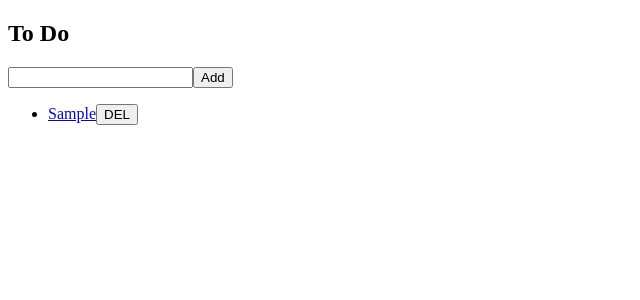
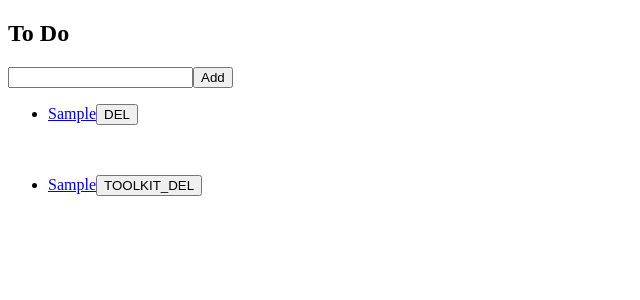
Before and after one commit to RanungPark/study-react, a React (Create React App) app in the folder react-redux/: page / in a window 1280 px wide. Both pictures are taken after typing "Sample" into the empty fields and a click on the button "Add". Shown: the top 300 px of the page, without its empty margins (0-640 px from the left). Built offline with nearby package versions, Linux system fonts and the light colour scheme.

Commit message:
toolkit createReducer사용

```diff
--- a/react-redux/src/components/ToDo.js
+++ b/react-redux/src/components/ToDo.js
@@ -3,9 +3,10 @@ import { connect, useDispatch } from 'react-redux';
 import { actionCreators } from '../store';
 import { Link } from 'react-router-dom';
 import { deleteToDo } from '../modules/todo';
+import { deleteToDoToolkit } from '../modules/todoToolkit';
 
 // const ToDo = ({text, onBtnClick, id}) => {
-const ToDo = ({text, id}) => {
+const ToDo = ({text, id, type}) => {
   const dispatch = useDispatch();
 
   const onBtnClick = () => {
@@ -14,13 +15,33 @@ const ToDo = ({text, id}) => {
     )
   }
 
+  const onToolKitBtnClick = () => {
+    dispatch(
+      deleteToDoToolkit(id)
+    )
+  }
+
   return (
+    <>
+      {
+      type === 'nomal' &&
         <li>
           <Link to={`/${id}`}>
           {text}
           </Link>
           <button onClick={onBtnClick}>DEL</button>
         </li>
+      }
+      {
+      type === 'toolkit' &&
+        <li>
+          <Link to={`/${id}`}>
+          {text}
+          </Link>
+          <button onClick={onToolKitBtnClick}>TOOLKIT_DEL</button>
+        </li>
+      }
+    </>
   );
 };
 
--- a/react-redux/src/index.js
+++ b/react-redux/src/index.js
@@ -5,11 +5,16 @@ import { Provider } from 'react-redux';
 import {legacy_createStore as createStore } from 'redux';
 import rootReducer from './modules';
 import { composeWithDevTools } from 'redux-devtools-extension';
+import { configureStore } from '@reduxjs/toolkit';
 
-const store = createStore(
-  rootReducer,
-  composeWithDevTools()
-)
+// const store = createStore(
+//   rootReducer,
+//   composeWithDevTools()
+// )
+
+const store = configureStore({reducer: rootReducer})
+
+
 
 const root = ReactDOM.createRoot(document.getElementById('root'));
 root.render(
--- a/react-redux/src/modules/index.js
+++ b/react-redux/src/modules/index.js
@@ -1,8 +1,9 @@
 import { combineReducers } from 'redux';
 import todo from './todo';
-
+import todoToolkit from './todoToolkit';
 const rootReducer = combineReducers({
-  todo
+  todo,
+  todoToolkit
 })
 
 export default rootReducer;
--- /dev/null
+++ b/react-redux/src/modules/todoToolkit.js
@@ -0,0 +1,29 @@
+import { createAction, createReducer } from '@reduxjs/toolkit'
+
+export const addToDoToolkit = createAction("todoToolkit/ADD_TO_DO_TOOLKIT");
+export const deleteToDoToolkit = createAction("todoToolkit/delete_TO_DO_TOOLKIT");
+
+// const todoToolket = (state = [], action) => {
+//   switch(action.type) {
+//     case addToDo.type :
+//       return [{text: action.text, id: Date.now()}, ...state];
+//     case deleteToDo.type :
+//       return state.filter(todo => todo.id !== action.id);
+//     default :
+//       return state;
+//   }
+// }
+
+const initialstate = {
+  todos: []
+}
+
+const todoToolkit = createReducer(initialstate, {
+  [addToDoToolkit]: (state, {payload : text}) => {
+    state.todos.push({text, id: Date.now()});
+  },
+  [deleteToDoToolkit]: (state, {payload : id}) =>
+    state.todos.filter(todo => todo.id !== id),
+})
+
+export default todoToolkit
--- a/react-redux/src/routers/Home.js
+++ b/react-redux/src/routers/Home.js
@@ -3,12 +3,14 @@ import { connect, useDispatch, useSelector } from 'react-redux';
 import { actionCreators } from '../store';
 import ToDo from '../components/ToDo';
 import { addToDo } from '../modules/todo';
+import { addToDoToolkit } from '../modules/todoToolkit';
 
 // const Home = ({todos, addToDo}) => {
 const Home = () => {
   const [text, setText] = useState("");
-  const {toDos} = useSelector(({todo}) => ({
-    toDos : todo.toDos
+  const {toDos, todos} = useSelector(({todo, todoToolkit}) => ({
+    toDos : todo.toDos,
+    todos : todoToolkit.todos
   }))
   const dispatch = useDispatch();
 
@@ -19,9 +21,12 @@ const Home = () => {
   const onSubmit = e => {
     e.preventDefault();
     setText("")
-    // addToDo(text)
+    addToDo(text)
     dispatch(
       addToDo(text)
+    )
+    dispatch(
+      addToDoToolkit(text)
     )
   }
 
@@ -32,7 +37,9 @@ const Home = () => {
         <input value={text} onChange={onChange} type='text'/>
         <button>Add</button>
       </form>
-      <ul>{toDos?.map(toDo => <ToDo {...toDo} key={toDo.id}/>)}</ul>
+      <ul>{toDos?.map(toDo => <ToDo {...toDo} key={toDo.id} type={'nomal'}/>)}</ul>
+      <br/>
+      <ul>{todos?.map(todo => <ToDo {...todo} key={todo.id} type={'toolkit'}/>)}</ul>
     </>
   );
 };
```
Lines whose indentation alone changed are shown as unchanged.
